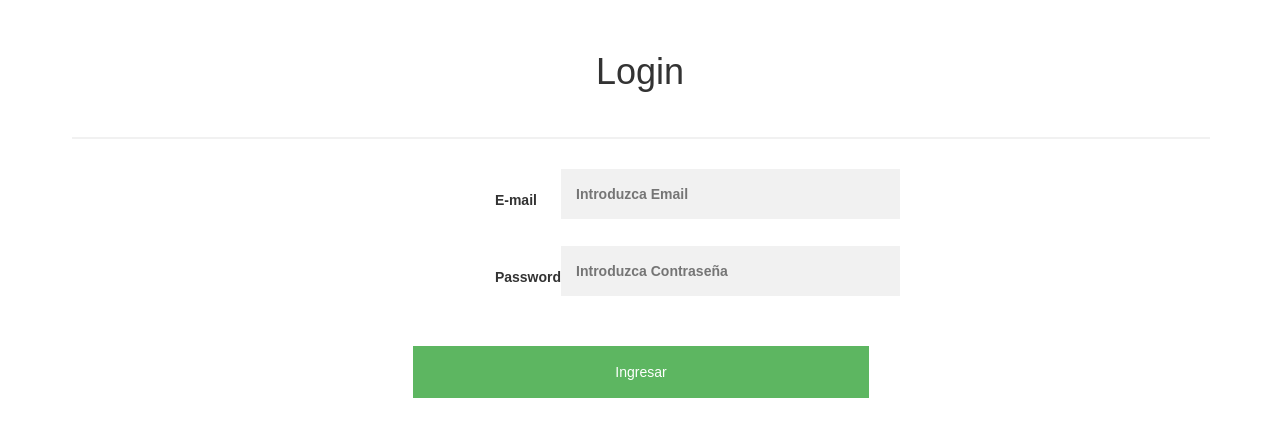
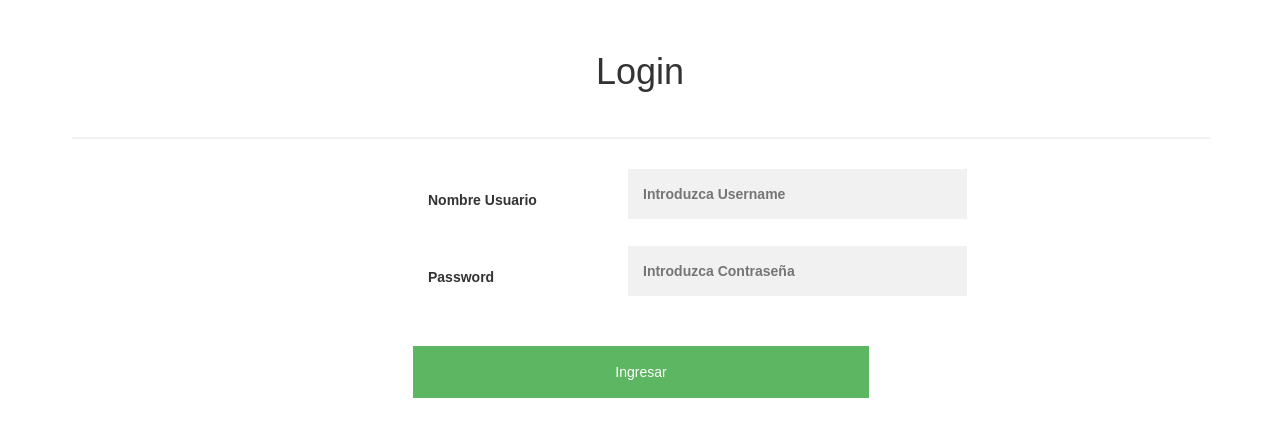
Before and after one commit to stevenmira/repositorioSIVAS, a Django app: page /ingreso in a window 1280 px wide. Shown: the part 270-707 px from the top of the page. Run offline with Django 3.2, Linux system fonts and the light colour scheme; lists and menus that the app fills with data are empty; some libraries are stand-ins or nearby versions.

Commit message:
Login de Usuario Pasajero
Ya se realiza el logueo de usuario del pasajero, ademas que ya se puede registrar. Y salir de sesion.

```diff
--- a/SIVAS/SIVAS/settings.py
+++ b/SIVAS/SIVAS/settings.py
@@ -84,9 +84,9 @@ WSGI_APPLICATION = 'SIVAS.wsgi.application'
 DATABASES = {
     'default': {
        'ENGINE': 'django.db.backends.postgresql_psycopg2',
-       'NAME': 'BDSIVAS2',      #Nombre de la BBDD
+       'NAME': 'BDSIVAS',      #Nombre de la BBDD
        'USER': 'postgres',
-        'PASSWORD': 'admin',
+        'PASSWORD': 'postgres',
         'HOST': 'localhost',
         'PORT': '5432',
     }
--- a/SIVAS/appCliente/templates/baseCliente.html
+++ b/SIVAS/appCliente/templates/baseCliente.html
@@ -21,7 +21,9 @@
 	<body>
 		<div class="container">
 			<header class="clearfix">
-				<span>SIVAS</span><div align="right"><a href="ingreso" data-toggle="tab">Ingresar</a><br><a href="before" data-toggle="tab">Registrarse</a></div>
+				<span>SIVAS</span>
+				{% block log %}
+		        {% endblock %}
 				<h1>SISTEMA DE VUELOS ONLINE</h1>
 			</header>
 			<div class="main">
--- a/SIVAS/appCliente/templates/cliente/before.html
+++ b/SIVAS/appCliente/templates/cliente/before.html
@@ -1,4 +1,8 @@
 {% extends "baseCliente.html" %}
+
+{% block log %}
+<div align="right"><a href="ingreso" data-toggle="tab">Ingresar</a><br><a href="before" data-toggle="tab">Registrarse</a></div>
+{% endblock %}
 {% block contenido %}
 
 {{form.errors}}
--- a/SIVAS/appCliente/templates/cliente/congratulation.html
+++ b/SIVAS/appCliente/templates/cliente/congratulation.html
@@ -1,4 +1,6 @@
 {% extends "baseCliente.html" %}
+{% block log %}
+<div align="right"><a href="ingreso" data-toggle="tab">Ingresar</a><br><a href="before" data-toggle="tab">Registrarse</a></div>{% endblock %}
 {% block contenido %}
 
 <h1 style="text-align: center;">Felicidades se ha Registrado Correctamente</h1>
--- a/SIVAS/appCliente/templates/cliente/index.html
+++ b/SIVAS/appCliente/templates/cliente/index.html
@@ -1,4 +1,6 @@
 {% extends "baseCliente.html" %}
+{% block log %}
+<div align="right"><a href="ingreso" data-toggle="tab">Ingresar</a><br><a href="before" data-toggle="tab">Registrarse</a></div>{% endblock %}
 {% block contenido %}
 
 <h1 style="text-align: center;">ÁREA DE TRABAJO</h1>
--- a/SIVAS/appCliente/templates/cliente/ingreso.html
+++ b/SIVAS/appCliente/templates/cliente/ingreso.html
@@ -1,4 +1,7 @@
 {% extends "baseCliente.html" %}
+{% block log %}
+<div align="right"><a href="ingreso" data-toggle="tab">Ingresar</a><br><a href="before" data-toggle="tab">Registrarse</a></div>
+{% endblock %}
 {% block contenido %}
 
 <style>
@@ -78,7 +81,7 @@ a {
 <h1 style="text-align: center;">Login</h1>
 
 {% if alert == 1 %}
-    <h3 align="center"><span style="color: red">Error correo o contraseña erronea</span></h3>
+    <h3 align="center"><span style="color: red">Error username o contraseña</span></h3>
 {% endif %}
 
 <form action="" name="f1" method="post">
@@ -87,8 +90,8 @@ a {
     <hr>
     <table align="center">
         <tr>
-            <th><label for="email_pasajero"><b>E-mail</b></label></th>
-            <th><input type="email" placeholder="Introduzca Email" name="email_pasajero" required="true" style="width: 150%"></th>
+            <th width="200px"><label for="email_pasajero"><b>Nombre Usuario </b></label></th>
+            <th><input type="text" placeholder="Introduzca Username" name="email_pasajero" required="true" style="width: 150%"></th>
         </tr>
         <tr>
             <th><label for="psw"><b>Password</b></label></th>
--- a/SIVAS/appCliente/templates/cliente/perfil.html
+++ b/SIVAS/appCliente/templates/cliente/perfil.html
@@ -1,4 +1,6 @@
 {% extends "baseCliente.html" %}
+{% block log %}
+<div align="right"><a href="perfil" data-toggle="tab">Perfil</a><br><a href="logout" data-toggle="tab">Salir</a></div>{% endblock %}
 {% block contenido %}
 
 <h1 style="text-align: center;">Perfil</h1>
--- a/SIVAS/appCliente/templates/cliente/welcome.html
+++ b/SIVAS/appCliente/templates/cliente/welcome.html
@@ -1,8 +1,11 @@
 {% extends "baseCliente.html" %}
+{% block log %}
+<div align="right"><a href="perfil" data-toggle="tab">Perfil</a><br><a href="logout" data-toggle="tab">Salir</a></div>
+{% endblock %}
 {% block contenido %}
 
 <h1 style="text-align: center;">Bienvenido..!!</h1>
 
-<div align="center"><a href="perfil/{{id}}" type="submit" class="btn btn-info" style="width: 40%" name="id" id="id">Perfil</a></div>
+<div align="center"><a href="perfil" type="submit" class="btn btn-info" style="width: 40%" name="id" id="id">Perfil</a></div>
 
 {% endblock %}
--- a/SIVAS/appCliente/templates/tarjeta/asignarTarjeta.html
+++ b/SIVAS/appCliente/templates/tarjeta/asignarTarjeta.html
@@ -1,4 +1,7 @@
 {% extends "baseCliente.html" %}
+{% block log %}
+<div align="right"><a href="ingreso" data-toggle="tab">Perfil</a><br><a href="before" data-toggle="tab">Cerrar Sesion</a></div>
+{% endblock %}
 {% block contenido %}
 
 <h1 style="text-align: center;">Bienvenido..!!</h1>
--- a/SIVAS/appCliente/urls.py
+++ b/SIVAS/appCliente/urls.py
@@ -16,6 +16,8 @@ Including another URLconf
 from django.conf.urls import url
 from django.contrib import admin
 from appCliente.views import *
+from django.contrib.auth.decorators import login_required, permission_required
+from django.contrib.auth.views import logout_then_login
 
 urlpatterns = [
     url(r'^admin/', admin.site.urls),
@@ -25,9 +27,10 @@ urlpatterns = [
     url(r'^register$', register, name='register'),
     url(r'^registeremp$', register_emp, name='registerempresa'),
     url(r'^ingreso$', ingreso, name='ingreso'),
-    url(r'^tarjeta$', tarjeta, name='tarjeta'),
-    url(r'^perfil/(?P<pk>\d+)/$', perfil, name='perfil'),
+    url(r'^tarjeta$', login_required(tarjeta), name='tarjeta'),
+    url(r'^perfil$', login_required(perfil), name='perfil'),
     url(r'^cliente/buscar$',indexBusqueda,name='buscarVuelo'),
-    url(r'^cliente/resultado$',busqueda,name='resultado')
+    url(r'^cliente/resultado$',busqueda,name='resultado'),
+    url(r'^logout$', login_required(logoute), name='logout'),
 
 ]
--- a/SIVAS/appCliente/views.py
+++ b/SIVAS/appCliente/views.py
@@ -7,6 +7,8 @@ from appAdminAplicacion.models import *
 from django.core.urlresolvers import reverse_lazy
 from django.http import HttpResponseRedirect
 from django.http import HttpResponse
+from django.contrib.auth.models import User
+from django.contrib.auth import authenticate, login, logout
 
 from django.views.generic.list import ListView
 from django.views.generic.edit import (
@@ -28,6 +30,7 @@ def register(request):
 	tidoc=tipo_documento.objects.all()
 	esta=estado_civil.objects.all()
 	if request.method == 'POST':
+
 		nam1=request.POST['primer_nombre']
 		nam2=request.POST['segundo_nombre']
 		apell1=request.POST['primer_apellido']
@@ -35,20 +38,25 @@ def register(request):
 		numedoc=request.POST['numero_documento']
 		telefijo=request.POST['telefono_fijo']
 		telemovi=request.POST['telefono_movil']
-		email=request.POST['email_pasajero']
+		emailx=request.POST['email_pasajero']
 		pas=request.POST['psw']
 		gen=request.POST['genero']
 		tip=request.POST['tipo']
 		est=request.POST['estado']
 		fech=request.POST['fecha']
-		print(pas)
-
 		gener = genero.objects.get(id_genero=gen)
 		tipo_document = tipo_documento.objects.get(id_tipo_documento=tip)
 		estado_civi = estado_civil.objects.get(id_estado_civil=est)
+
+		#Primero ingresamos el usuario a Django
+		usuario=User(username=request.POST["nameus"],email=emailx)
+		usuario.set_password(pas)
+		usuario.save()
+
+		us=User.objects.latest('id')
+		#Luego se ingresa el usuario a la tabla Pasajero
 		cliente = cliente_natural.objects.create(numero_documento=numedoc,genero=gener,tipo_documento=tipo_document,estado_civil=estado_civi,fecha_nacimiento=fech)
-		pasajero.objects.create(numero_viajero=numedoc,cliente_natural=cliente,primer_nombre=nam1,segundo_nombre=nam2,primer_apellido=apell1,segundo_apellido=apell2,telefono_fijo=telefijo,telefono_movil=telemovi,email_pasajero=email,password=pas)
-#		pasajero.objects.raw('INSERT INTO pasajero (numero_viajero,cliente_natural,primer_nombre,segundo_nombre,primer_apellido,segundo_apellido,telefono_fijo,telefono_movil,email_pasajero,password) VALUES(numedoc,cliente,nam1,nam2,apell1,apell2,telefijo,telemovi,email,MD5(pas))')
+		pasajero.objects.create(numero_viajero=numedoc,cliente_natural=cliente,primer_nombre=nam1,segundo_nombre=nam2,primer_apellido=apell1,segundo_apellido=apell2,telefono_fijo=telefijo,telefono_movil=telemovi,email_pasajero=emailx,user_id=us)
 		return render(request, "cliente/congratulation.html")
 	context={
 		'genero':gene,
@@ -72,10 +80,14 @@ def register_emp(request):
 		telemovi=request.POST['telefono_movil']
 		email=request.POST['email_pasajero']
 		pas=request.POST['psw']
-		print(pas)
+
+		usuario=User(username=request.POST["nameus"],email=email)
+		usuario.set_password(pas)
+		usuario.save()
+		us=User.objects.latest('id')
 
 		cliente = cliente_empresa.objects.create(nit=numedoc,nombre_empresa=nomemp,nic_empresa=nic,nombre_contacto=nomcon)
-		pasajero.objects.create(numero_viajero=numedoc,cliente_empresa=cliente,primer_nombre=nam1,segundo_nombre=nam2,primer_apellido=apell1,segundo_apellido=apell2,telefono_fijo=telefijo,telefono_movil=telemovi,email_pasajero=email)
+		pasajero.objects.create(numero_viajero=numedoc,cliente_empresa=cliente,primer_nombre=nam1,segundo_nombre=nam2,primer_apellido=apell1,segundo_apellido=apell2,telefono_fijo=telefijo,telefono_movil=telemovi,email_pasajero=email,user_id=us)
 		return render(request, "cliente/congratulation.html")
 
 	return render(request,"cliente/registeremp.html")
@@ -85,37 +97,22 @@ def before(request):
 
 def ingreso(request):
 	if request.method == 'POST':
+
 		email = request.POST['email_pasajero']
 		pas=request.POST['psw']
-		try:
-			pase=pasajero.objects.get(email_pasajero=email)
-		except Exception as e:
-			pase=None
 
-		if pase ==None:
+		user = authenticate(username=email,password=pas)
+
+		if user is not None:
+			login(request,user)
+			return render(request,"cliente/welcome.html")
+		else:
 			print("Esto es Nulo :c")
 			alert=1
 			context={
 				"alert":alert,
 			}
 			return render(request, "cliente/ingreso.html",context)
-		else:
-			print("Si hay correo uwu")
-			print(pase.password)
-			print(pas)
-			if pase.password != pas:
-				print('Pas diferente')
-				alert=1
-				context={
-					"alert":alert,
-				}
-				return render(request, "cliente/ingreso.html",context)
-			else:
-				context={
-					"id":pase.numero_viajero
-				}
-				print(pase.numero_viajero)
-				return render(request,"cliente/welcome.html",context)
 	return render(request, "cliente/ingreso.html")
 
 
@@ -167,8 +164,8 @@ def tarjeta(request):
 
 	return render(request, "tarjeta/asignarTarjeta.html")
 
-def perfil(request,pk):
-	client = pasajero.objects.get(numero_viajero=pk)
+def perfil(request):
+	client = pasajero.objects.get(user_id=request.user.id)
 	try:
 		tarje = tarjeta.objects.get(pasajero=client)
 	except Exception as e:
@@ -179,3 +176,7 @@ def perfil(request,pk):
 		"tarjeta":tarje,
 	}
 	return render(request, "cliente/perfil.html",context)
+
+def logoute(request):
+	logout(request)
+	return redirect('/ingreso')
```
Also changed, not shown: SIVAS/appAdminAplicacion/models.py (+4 -3 lines), SIVAS/appCliente/templates/cliente/register.html (+7 -0 lines), SIVAS/appCliente/templates/cliente/registeremp.html (+7 -2 lines), SIVAS/appAdminAplicacion/migrations/0001_initial.py.
